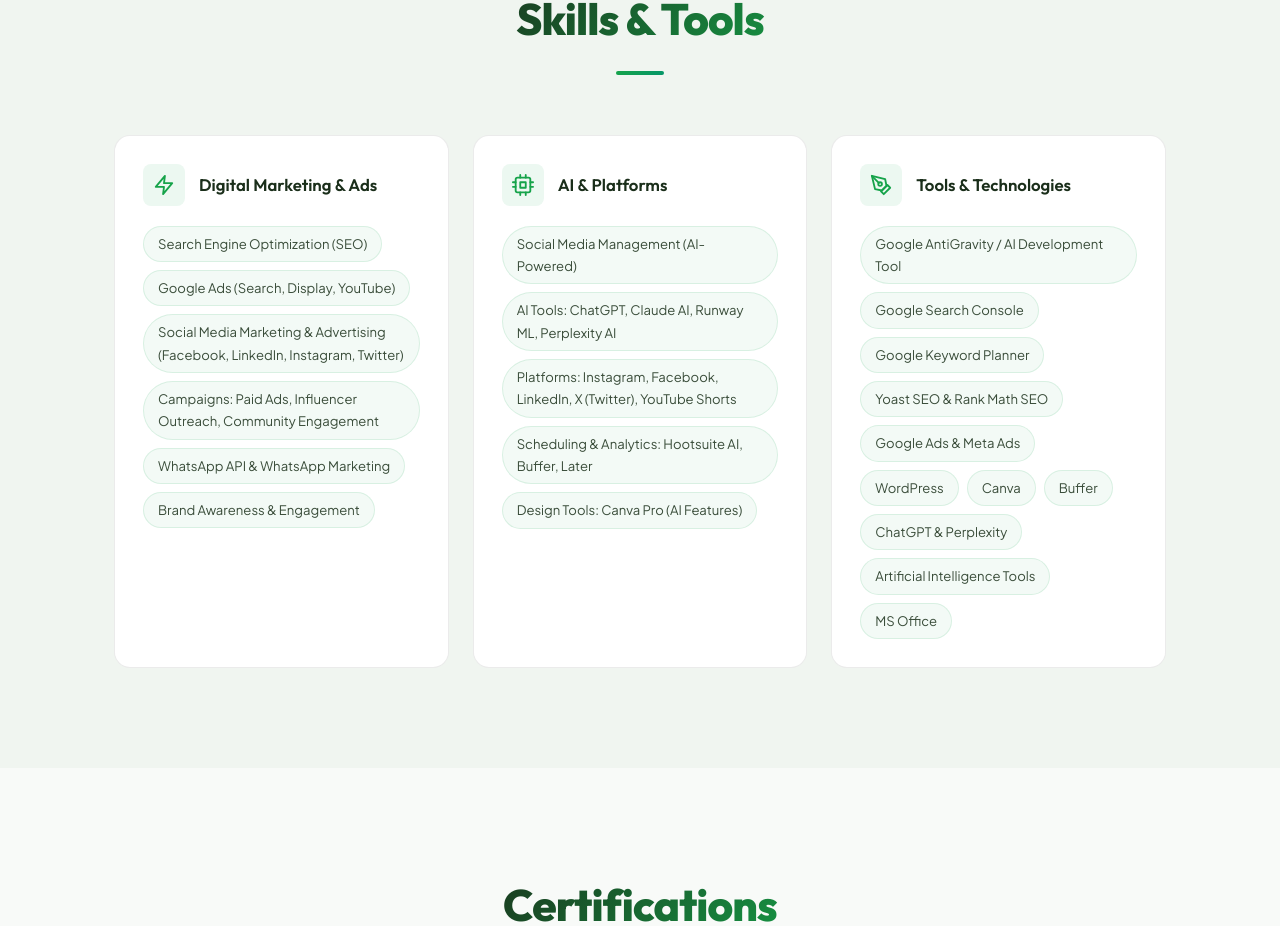
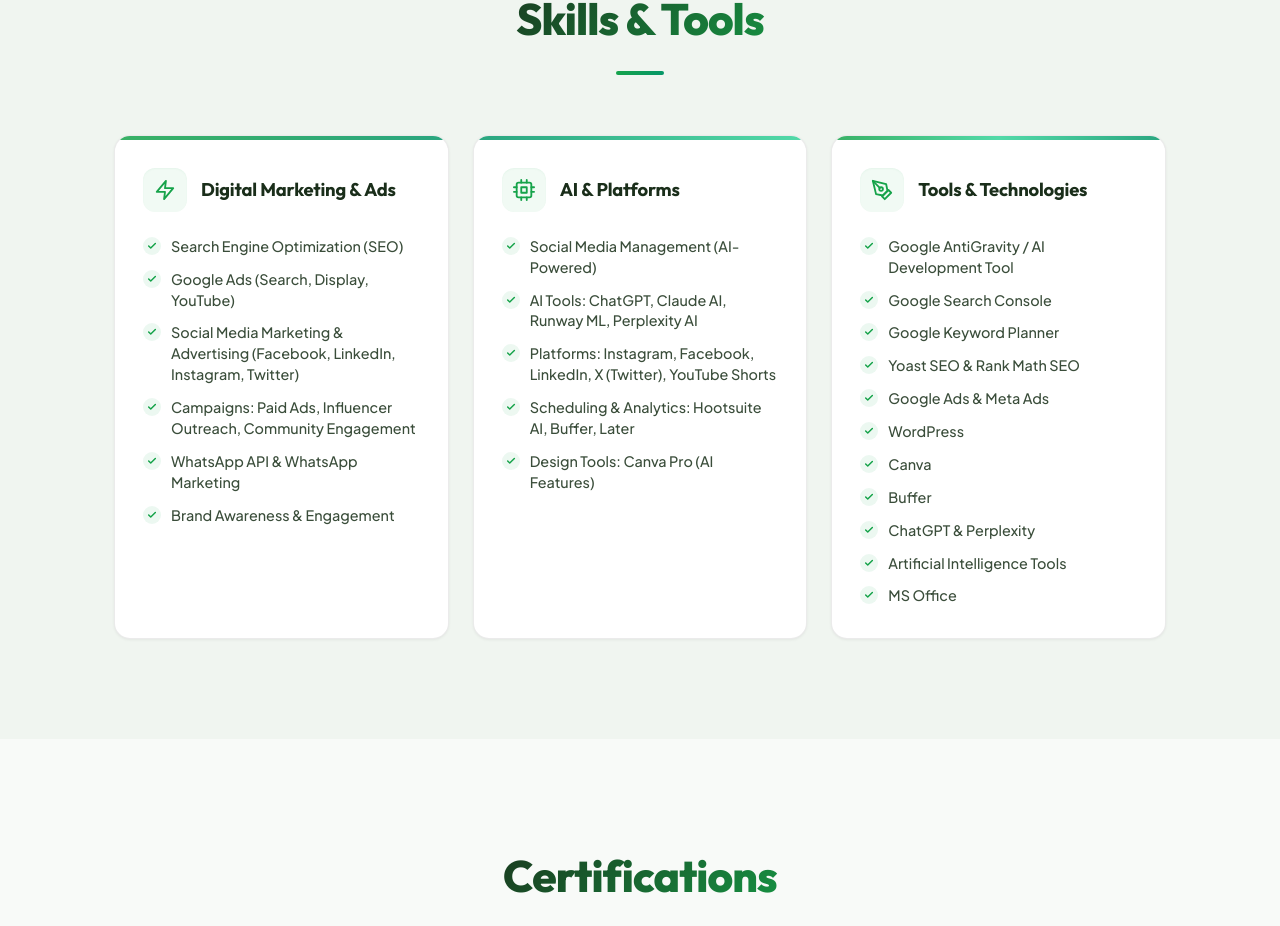
Before and after one commit to shivagokari/portfolio-, a React (Vite) app: page / in a window 1280 px wide. Shown: the part 3917-4843 px from the top of the page. Built offline with nearby package versions, Linux system fonts and the light colour scheme.

Commit message:
Refactor Skills category cards to premium checklist layout with gradient glow bars and custom hover item shift effects

```diff
--- a/src/App.css
+++ b/src/App.css
@@ -808,65 +808,115 @@
 }
 
 .skills__category {
-  padding: 28px;
+  position: relative;
+  padding: 32px 28px;
   background: var(--color-white);
   border: 1px solid var(--color-border);
   border-radius: var(--radius-lg);
-  transition: all 0.3s ease;
+  box-shadow: var(--shadow-sm);
+  transition: all 0.4s cubic-bezier(0.25, 1, 0.5, 1);
+  overflow: hidden;
+}
+
+.skills__category::before {
+  content: '';
+  position: absolute;
+  top: 0;
+  left: 0;
+  width: 100%;
+  height: 4px;
+  background: linear-gradient(90deg, var(--color-primary), var(--color-secondary));
+  opacity: 0.85;
+}
+
+.skills__category:nth-child(2)::before {
+  background: linear-gradient(90deg, var(--color-secondary), var(--color-accent));
+}
+
+.skills__category:nth-child(3)::before {
+  background: linear-gradient(90deg, var(--color-primary), var(--color-accent), var(--color-secondary));
 }
 
 .skills__category:hover {
-  border-color: rgba(22, 163, 74, 0.2);
-  transform: translateY(-4px);
-  box-shadow: var(--shadow-glow);
+  border-color: rgba(22, 163, 74, 0.18);
+  transform: translateY(-6px);
+  box-shadow:
+    0 20px 40px rgba(22, 163, 74, 0.04),
+    inset 0 1px 0 rgba(255, 255, 255, 0.9),
+    var(--shadow-glow);
 }
 
 .skills__category-header {
   display: flex;
   align-items: center;
   gap: 14px;
-  margin-bottom: 20px;
+  margin-bottom: 24px;
 }
 
 .skills__category-icon {
   display: flex;
   align-items: center;
   justify-content: center;
-  width: 42px;
-  height: 42px;
-  border-radius: var(--radius-sm);
+  width: 44px;
+  height: 44px;
+  border-radius: var(--radius-md);
+  background: rgba(22, 163, 74, 0.06);
+  color: var(--color-primary);
+  flex-shrink: 0;
+  box-shadow: inset 0 1px 2px rgba(22, 163, 74, 0.05);
+}
+
+.skills__category-header h3 {
+  font-family: var(--font-display);
+  font-size: 1.15rem;
+  font-weight: 700;
+  color: var(--color-heading);
+  letter-spacing: -0.01em;
+}
+
+.skills__list {
+  display: flex;
+  flex-direction: column;
+  gap: 12px;
+  list-style: none;
+  padding: 0;
+  margin: 0;
+}
+
+.skills__item {
+  display: flex;
+  align-items: flex-start;
+  gap: 10px;
+  font-size: 0.9rem;
+  color: var(--color-text-light);
+  line-height: 1.45;
+  transition: transform 0.25s ease, color 0.25s ease;
+}
+
+.skills__item:hover {
+  transform: translateX(4px);
+  color: var(--color-heading);
+}
+
+.skills__item-bullet {
+  display: inline-flex;
+  align-items: center;
+  justify-content: center;
+  width: 18px;
+  height: 18px;
+  border-radius: 50%;
   background: rgba(22, 163, 74, 0.08);
   color: var(--color-primary);
   flex-shrink: 0;
-}
-
-.skills__category-header h3 {
-  font-family: var(--font-display);
-  font-size: 1.05rem;
-  font-weight: 600;
-  color: var(--color-heading);
-}
-
-.skills__tags {
-  display: flex;
-  flex-wrap: wrap;
-  gap: 8px;
-}
-
-.skills__tag {
-  padding: 6px 14px;
-  background: rgba(22, 163, 74, 0.05);
-  border: 1px solid rgba(22, 163, 74, 0.12);
-  border-radius: 50px;
-  font-size: 0.82rem;
-  color: var(--color-text-light);
-  transition: all 0.25s ease;
-}
-
-.skills__tag:hover {
-  background: rgba(22, 163, 74, 0.1);
-  border-color: rgba(22, 163, 74, 0.3);
-  color: var(--color-primary);
+  margin-top: 1px;
+}
+
+.skills__item-bullet svg {
+  display: block;
+}
+
+.skills__item-text {
+  font-weight: 500;
 }
 
 /* ============================================
--- a/src/components/Skills.tsx
+++ b/src/components/Skills.tsx
@@ -63,11 +63,16 @@
                 <span className="skills__category-icon">{cat.icon}</span>
                 <h3>{cat.title}</h3>
               </div>
-              <div className="skills__tags">
+              <ul className="skills__list">
                 {cat.skills.map((skill, j) => (
-                  <span className="skills__tag" key={j}>{skill}</span>
+                  <li className="skills__item" key={j}>
+                    <span className="skills__item-bullet">
+                      <svg width="10" height="10" viewBox="0 0 24 24" fill="none" stroke="currentColor" strokeWidth="3.5" strokeLinecap="round" strokeLinejoin="round"><polyline points="20 6 9 17 4 12"/></svg>
+                    </span>
+                    <span className="skills__item-text">{skill}</span>
+                  </li>
                 ))}
-              </div>
+              </ul>
             </div>
           ))}
         </div>
```
